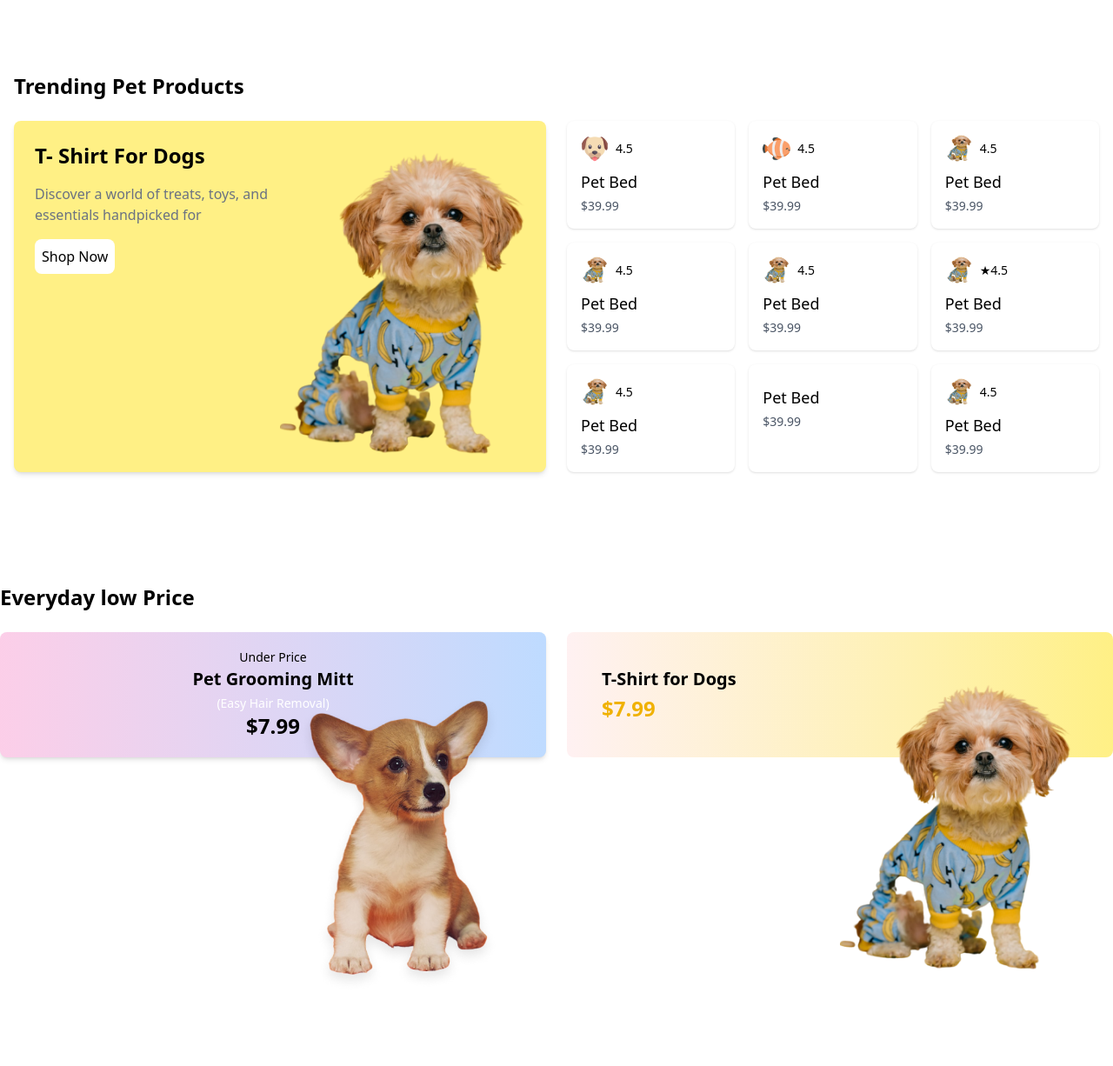
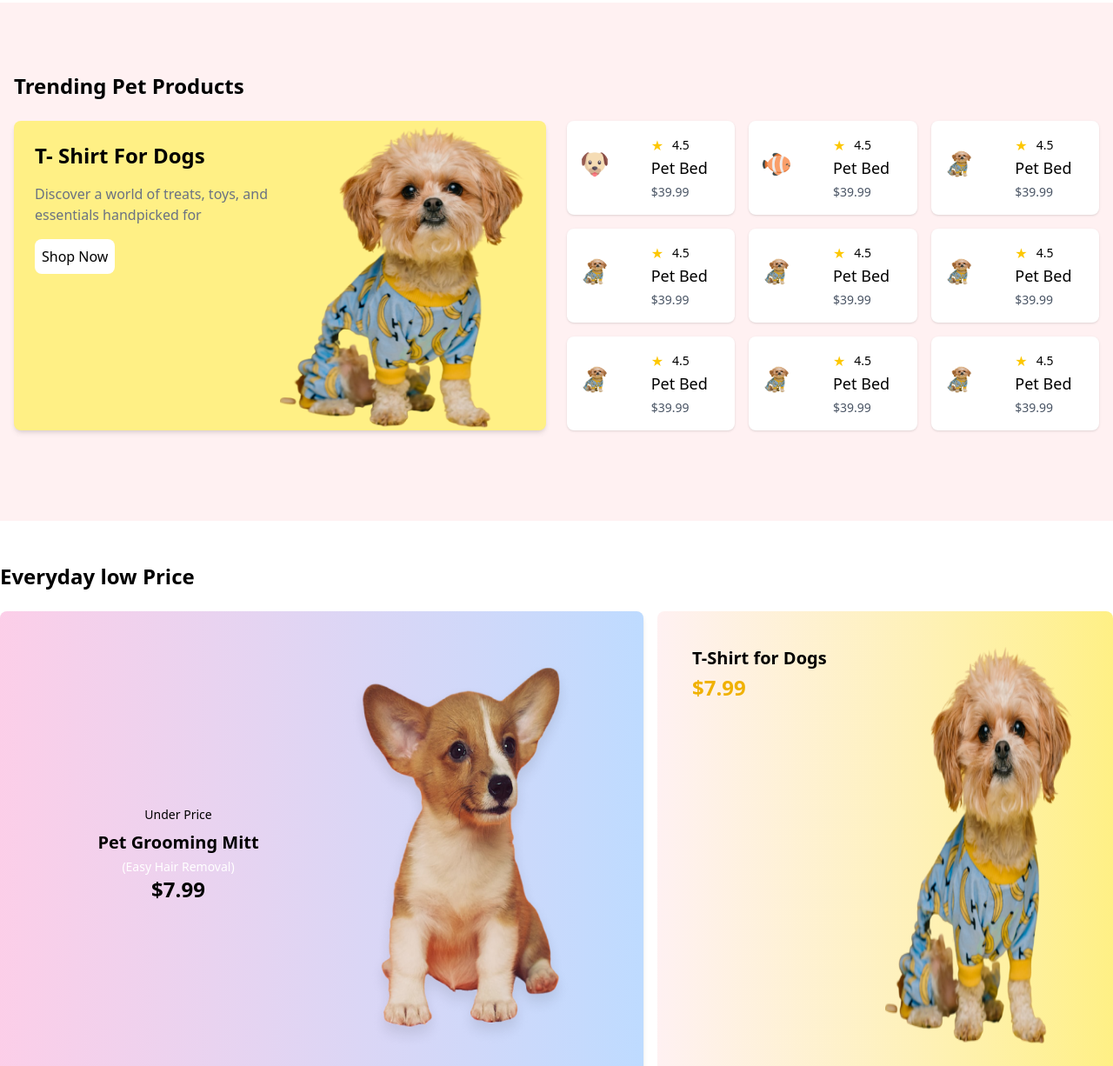
Before and after one commit to zubaerh/ph-assignment3, a plain HTML site: page index.html in a window 1280 px wide. Shown: the part 906-2132 px from the top of the page at 87% size. Before the commit the page ends 2059 px from the top, so only its background shows below. Drawn offline with nearby package versions, Linux system fonts and the light colour scheme.

Commit message:
footer done

```diff
--- a/index.html
+++ b/index.html
@@ -34,28 +34,34 @@
                 </div>
             </nav>
         </header>
-        <!-- <section class="bg-white py-20 relative">
-            <div class="container mx-auto text-left relative z-10">
-                <div class="w-1/2">
-                <h1 class="text-5xl font-bold mb-4">Pamper Your Pet, Because They Deserve the Bes</h1>
-                <p class="text-base text-gray-500 mb-8">Discover a world of treats, toys, and essentials handpicked for your furry friends. Shop now and make tails wag with joy!</p>
-                <button class="bg-yellow-400 text-white py-3 px-6 rounded-lg font-bold hover:bg-yellow-500">Find a pet</button>
-                </div>
-            </div>
-            <img src="c1-assets/cat-big.png" alt="Cat big" class="absolute inset-y-1 right-0 w-full object-cover">
-        </section> -->
-        <section class="bg-white py-10 relative">
+        <section class="bg-white py-10 relative animate-bounce">
             <div class="container mx-auto text-left relative z-10 flex flex-col sm:flex-row items-center">
                 <div class="w-full sm:w-1/2 mb-8 sm:mb-0">
                     <h1 class="text-5xl font-bold mb-4">Pamper Your Pet, Because They Deserve the Best</h1>
                     <p class="text-base text-gray-500 mb-8">Discover a world of treats, toys, and essentials handpicked for your furry friends. Shop now and make tails wag with joy!</p>
                     <button class="bg-yellow-400 text-black-500 py-3 px-6 rounded-lg hover:bg-yellow-500">Find a pet</button>
                 </div>
-                <div class="w-full sm:w-1/2">
+
+                <div class="w-full sm:w-1/2 opacity-0 animate-fadeIn">
                     <img src="c1-assets/cat-big.png" alt="Cat big" class="items-center object-cover sm:object-contain">
                 </div>
             </div>
         </section>
+
+        <style>
+            @keyframes fadeIn {
+                0% {
+                    opacity: 0;
+                }
+                100% {
+                    opacity: 1;
+                }
+            }
+            .animate-fadeIn {
+                animation: fadeIn 2s ease-out forwards;
+            }
+        </style>
+
         <section class="container mx-auto py-20 px-4">
             <h2 class="text-2xl font-bold mb-6">Browse By Categories</h2>
             <div class="grid grid-cols-2 sm:grid-cols-2 md:grid-cols-3 lg:grid-cols-6 gap-6">
@@ -110,129 +116,284 @@
 
             </div>
         </section>
-
-        <section class="container mx-auto py-20 px-4">
+      <section class="bg-rose-50 container mx-auto py-20 px-4">
         <h2 class="text-2xl font-bold mb-6">Trending Pet Products</h2>
         <div class="w-full grid grid-cols-1 md:grid-cols-2 gap-6">
           <section class="bg-yellow-200 rounded-lg shadow-md p-4">
             <div class="container text-left relative">
               <div class="w-1/2 p-2">
                 <h1 class="text-2xl font-bold mb-4">T- Shirt For Dogs</h1>
-                            <p class="text-base text-gray-500 mb-4">Discover a world of treats, toys, and essentials handpicked for</p>
-                            <button class="bg-white text-black-500 py-2 px-2 rounded-lg hover:bg-yellow-500">Shop Now</button>
+                <p class="text-base text-gray-500 mb-4">
+                  Discover a world of treats, toys, and essentials handpicked for
+                </p>
+                <button
+                  class="bg-white text-black-500 py-2 px-2 rounded-lg hover:bg-yellow-500"
+                >
+                  Shop Now
+                </button>
               </div>
-                        <img src="c1-assets/cute-pet-mid.png" alt="dog mid" class="absolute right-0 w-1/2 top-[20px]">
+              <img
+                src="c1-assets/cute-pet-mid.png"
+                alt="dog mid"
+                class="absolute right-0 w-1/2 top-[-10px]"
+              />
             </div>
           </section>
 
-                <div class="grid grid-cols-1 sm:grid-cols-2 md:grid-cols-3 gap-4">
-
-                    <div class="bg-white rounded-lg shadow p-4 flex flex-col">
-                      <div class="flex items-center mb-2">
-                        <img src="c1-assets/dog-cartoon.png" alt="Dog Icon" class="w-8 h-8 rounded-full mr-2">
-                        <span class="text-sm font-medium">4.5</span>
+          <div class="grid grid-cols-2 sm:grid-cols-2 md:grid-cols-3 gap-4">
+            <div class="bg-white rounded-lg shadow p-4 grid grid-cols-2 ">
+              <div class="flex  items-center mb-2">
+                <img
+                  src="c1-assets/dog-cartoon.png"
+                  alt="Dog Icon"
+                  class="w-8 h-8 rounded-full mr-2"
+                />
               </div>
-                      <h3 class="text-lg font-medium mb-1">Pet Bed</h3>
-                      <span class="text-gray-600 text-sm">$39.99</span>
+              <div>
+                <div class="flex items-center  gap-[10px]">
+                  <span class="text-yellow-400">★</span>
+                  <p class="text-sm font-medium">4.5</p>
                 </div>
 
-                    <div class="bg-white rounded-lg shadow p-4 flex flex-col">
-                      <div class="flex items-center mb-2">
-                        <img src="c1-assets/fish-cartoon.png" alt="Fish Icon" class="w-8 h-8 rounded-full mr-2">
-                        <span class="text-sm font-medium">4.5</span>
+                <h3 class="text-lg font-medium mb-1">Pet Bed</h3>
+                <p class="text-gray-600 text-sm">$39.99</p>
               </div>
-                      <h3 class="text-lg font-medium mb-1">Pet Bed</h3>
-                      <span class="text-gray-600 text-sm">$39.99</span>
             </div>
 
-                    <div class="bg-white rounded-lg shadow p-4 flex flex-col">
+            <div class="bg-white rounded-lg shadow grid p-4 grid-cols-2">
               <div class="flex items-center mb-2">
-                        <img src="c1-assets/cute-pet-mid.png" alt="Bird Icon" class="w-8 h-8 rounded-full mr-2">
-                        <span class="text-sm font-medium">4.5</span>
+                <img
+                  src="c1-assets/fish-cartoon.png"
+                  alt="Fish Icon"
+                  class="w-8 h-8 rounded-full mr-2"
+                />
               </div>
-                      <h3 class="text-lg font-medium mb-1">Pet Bed</h3>
-                      <span class="text-gray-600 text-sm">$39.99</span>
+              <div>
+                <div class="flex items-center  gap-[10px]">
+                  <span class="text-yellow-400">★</span>
+                  <p class="text-sm font-medium">4.5</p>
                 </div>
 
-                      <div class="bg-white rounded-lg shadow p-4 flex flex-col">
-                      <div class="flex items-center mb-2">
-                        <img src="c1-assets/cute-pet-mid.png" alt="Rabbit Icon" class="w-8 h-8 rounded-full mr-2">
-                        <span class="text-sm font-medium">4.5</span>
+                <h3 class="text-lg font-medium mb-1">Pet Bed</h3>
+                <p class="text-gray-600 text-sm">$39.99</p>
               </div>
-                      <h3 class="text-lg font-medium mb-1">Pet Bed</h3>
-                      <span class="text-gray-600 text-sm">$39.99</span>
             </div>
 
-                    <div class="bg-white rounded-lg shadow p-4 flex flex-col">
+            <div class="bg-white rounded-lg shadow p-4 grid grid-cols-2">
               <div class="flex items-center mb-2">
-                        <img src="c1-assets/cute-pet-mid.png" alt="Bird Icon" class="w-8 h-8 rounded-full mr-2">
-                        <span class="text-sm font-medium">4.5</span>
+                <img
+                  src="c1-assets/cute-pet-mid.png"
+                  alt="Bird Icon"
+                  class="w-8 h-8 rounded-full mr-2"
+                />
               </div>
-                      <h3 class="text-lg font-medium mb-1">Pet Bed</h3>
-                      <span class="text-gray-600 text-sm">$39.99</span>
+              <div>
+                <div class="flex items-center  gap-[10px]">
+                  <span class="text-yellow-400">★</span>
+                  <p class="text-sm font-medium">4.5</p>
                 </div>
 
-                    <div class="bg-white rounded-lg shadow p-4 flex flex-col">
-                      <div class="flex items-center mb-2">
-                        <img src="c1-assets/cute-pet-mid.png" alt="Bird Icon" class="w-8 h-8 rounded-full mr-2">
-                        <span class="text-sm font-medium">★4.5</span> </div>
                 <h3 class="text-lg font-medium mb-1">Pet Bed</h3>
-                      <span class="text-gray-600 text-sm">$39.99</span>
+                <p class="text-gray-600 text-sm">$39.99</p>
+              </div>
             </div>
 
-                      <div class="bg-white rounded-lg shadow p-4 flex flex-col">
+            <div class="bg-white rounded-lg shadow p-4  grid grid-cols-2">
               <div class="flex items-center mb-2">
-                        <img src="c1-assets/cute-pet-mid.png" alt="Fish Icon" class="w-8 h-8 rounded-full mr-2">
-                        <span class="text-sm font-medium">4.5</span>
+                <img
+                  src="c1-assets/cute-pet-mid.png"
+                  alt="Rabbit Icon"
+                  class="w-8 h-8 rounded-full mr-2"
+                />
               </div>
-                      <h3 class="text-lg font-medium mb-1">Pet Bed</h3>
-                      <span class="text-gray-600 text-sm">$39.99</span>
+              <div>
+                <div class="flex items-center  gap-[10px]">
+                  <span class="text-yellow-400">★</span>
+                  <p class="text-sm font-medium">4.5</p>
                 </div>
 
-                    <div class="bg-white rounded-lg shadow p-4 flex flex-col">
-                      <div class="flex items-center mb-2">
+                <h3 class="text-lg font-medium mb-1">Pet Bed</h3>
+                <p class="text-gray-600 text-sm">$39.99</p>
               </div>
-                      <h3 class="text-lg font-medium mb-1">Pet Bed</h3>
-                      <span class="text-gray-600 text-sm">$39.99</span>
             </div>
 
-                    <div class="bg-white rounded-lg shadow p-4 flex flex-col">
+            <div class="bg-white rounded-lg shadow p-4 grid grid-cols-2">
               <div class="flex items-center mb-2">
-                        <img src="c1-assets/cute-pet-mid.png" alt="Rabbit Icon" class="w-8 h-8 rounded-full mr-2">
-                        <span class="text-sm font-medium">4.5</span>
+                <img
+                  src="c1-assets/cute-pet-mid.png"
+                  alt="Bird Icon"
+                  class="w-8 h-8 rounded-full mr-2"
+                />
               </div>
-                      <h3 class="text-lg font-medium mb-1">Pet Bed</h3>
-                      <span class="text-gray-600 text-sm">$39.99</span>
+              <div>
+                <div class="flex items-center  gap-[10px]">
+                  <span class="text-yellow-400">★</span>
+                  <p class="text-sm font-medium">4.5</p>
                 </div>
 
+                <h3 class="text-lg font-medium mb-1">Pet Bed</h3>
+                <p class="text-gray-600 text-sm">$39.99</p>
+              </div>
+            </div>
+
+            <div class="bg-white rounded-lg shadow p-4 grid grid-cols-2">
+              <div class="flex items-center mb-2">
+                <img
+                  src="c1-assets/cute-pet-mid.png"
+                  alt="Bird Icon"
+                  class="w-8 h-8 rounded-full mr-2"
+                />
+              </div>
+              <div>
+                <div class="flex items-center  gap-[10px]">
+                  <span class="text-yellow-400">★</span>
+                  <p class="text-sm font-medium">4.5</p>
+                </div>
+
+                <h3 class="text-lg font-medium mb-1">Pet Bed</h3>
+                <p class="text-gray-600 text-sm">$39.99</p>
+              </div>
+            </div>
+
+            <div class="bg-white rounded-lg shadow p-4 grid grid-cols-2">
+              <div class="flex items-center mb-2">
+                <img
+                  src="c1-assets/cute-pet-mid.png"
+                  alt="Fish Icon"
+                  class="w-8 h-8 rounded-full mr-2"
+                />
+              </div>
+              <div>
+                <div class="flex items-center  gap-[10px]">
+                  <span class="text-yellow-400">★</span>
+                  <p class="text-sm font-medium">4.5</p>
+                </div>
+
+                <h3 class="text-lg font-medium mb-1">Pet Bed</h3>
+                <p class="text-gray-600 text-sm">$39.99</p>
+              </div>
+            </div>
+
+            <div class="bg-white rounded-lg shadow p-4 grid grid-cols-2">
+              <div class="flex items-center mb-2">
+                <img
+                  src="c1-assets/cute-pet-mid.png"
+                  alt="Rabbit Icon"
+                  class="w-8 h-8 rounded-full mr-2"
+                />
+              </div>
+              <div>
+                <div class="flex items-center  gap-[10px]">
+                  <span class="text-yellow-400">★</span>
+                  <p class="text-sm font-medium">4.5</p>
+                </div>
+
+                <h3 class="text-lg font-medium mb-1">Pet Bed</h3>
+                <p class="text-gray-600 text-sm">$39.99</p>
+              </div>
+            </div>
+
+            <div class="bg-white rounded-lg shadow p-4 grid grid-cols-2">
+              <div class="flex items-center mb-2">
+                <img
+                  src="c1-assets/cute-pet-mid.png"
+                  alt="Rabbit Icon"
+                  class="w-8 h-8 rounded-full mr-2"
+                />
+              </div>
+              <div>
+                <div class="flex items-center  gap-[10px]">
+                  <span class="text-yellow-400">★</span>
+                  <p class="text-sm font-medium">4.5</p>
+                </div>
+
+                <h3 class="text-lg font-medium mb-1">Pet Bed</h3>
+                <p class="text-gray-600 text-sm">$39.99</p>
+              </div>
+            </div>
           </div>
         </div>
       </section>
 
   <section class="container mx-auto py-12">
     <h2 class="text-2xl font-bold mb-6">Everyday low Price</h2>
-            <div class="w-full grid grid-cols-1 md:grid-cols-2 gap-6">
-                <div class="bg-yellow-200 rounded-lg shadow-md p-4 bg-gradient-to-r from-pink-200 to-blue-200 text-center">
-                    <span class="text-sm font-medium mb-2">Under Price</span>
-                    <div class="container relative">
+    <div class="w-full grid   grid-cols-12 gap-4">
+      <div
+        class="col-span-12 md:col-span-7 bg-yellow-200 rounded-lg shadow-md p-10 bg-gradient-to-r from-pink-200 to-blue-200 text-center"
+      >
+        <div class="container  grid grid-cols-2 items-start md:items-center">
           <div>
+            <p class="text-sm font-medium mb-2 hidden md:block">
+              Under Price
+            </p>
             <h3 class="text-xl font-bold mb-1">Pet Grooming Mitt</h3>
-                            <p class="text-sm text-white">(Easy Hair Removal)</p>
+            <p class="text-sm text-white  hidden md:block">
+              (Easy Hair Removal)
+            </p>
             <p class="text-2xl font-bold">$7.99</p>
           </div>
-                        <img src="c1-assets/cute-dog-mid.png" alt="dog mid" class="absolute right-0 w-1/2 top-[20px]">
+          <img
+            src="c1-assets/cute-dog-mid.png"
+            alt="dog mid"
+            class="h-[480px] "
+          />
         </div>
       </div>
-                <div class="bg-gradient-to-r from-rose-50 to-yellow-200 p-10 text-black rounded-lg">
-                    <div class="container relative">
+
+      <div
+        class="col-span-12 md:col-span-5 bg-gradient-to-r from-rose-50 to-yellow-200 p-10 text-black rounded-lg "
+      >
+        <div class="container grid grid-cols-2 items-start">
           <div>
             <h3 class="text-xl font-bold mb-1">T-Shirt for Dogs</h3>
             <p class="text-2xl font-bold text-yellow-500">$7.99</p>
           </div>
-                        <img src="c1-assets/cute-pet-mid.png" alt="dog mid" class="absolute right-0 w-1/2 top-[20px]">
+          <img
+            src="c1-assets/cute-pet-mid.png"
+            alt="dog mid"
+            class="h-[480px]  "
+          />
         </div>
       </div>
     </div>
     </section>
+
+
+        <footer class="bg-yellow-200 py-8">
+            <div class="container mx-auto flex flex-col md:flex-row justify-between items-start space-y-6 md:space-y-0">
+                <div class="w-full md:w-1/4 text-left">
+                    <div class="flex items-center mb-2">
+                        <img src="c1-assets/logo-footer.png" alt="Paw Icon" class="w-8 h-8 mr-2">
+                        <span class="text-lg font-bold">Browse4Pets</span>
+                    </div>
+                    <p class="text-sm text-gray-600">Discover a world of treats, toys, and essentials handpicked for your furry friends.</p>
+                </div>
+                <div class="w-full md:w-1/4 text-left">
+                    <ul class="text-black-700">
+                        <li class="mb-2"><a href="#" class="hover:underline">Find a pet</a></li>
+                        <li class="mb-2"><a href="#" class="hover:underline">Breeds</a></li>
+                        <li><a href="#" class="hover:underline">Contact us</a></li>
+                    </ul>
+                </div>
+                <div class="w-full md:w-1/4 text-left">
+                    <h4 class="text-lg font-medium mb-2">Follow Us</h4>
+                    <div class="flex space-x-4">
+                        <a href="#" class="text-gray-600 hover:text-gray-900 text-xl">
+                            <i class="fa-brands fa-facebook"></i>
+                        </a>
+                        <a href="#" class="text-gray-600 hover:text-gray-900 text-xl">
+                            <i class="fa-brands fa-instagram"></i>
+                        </a>
+                        <a href="#" class="text-gray-600 hover:text-gray-900 text-xl">
+                            <i class="fa-brands fa-linkedin"></i>
+                        </a>
+                        <a href="#" class="text-gray-600 hover:text-gray-900 text-xl">
+                            <i class="fa-brands fa-youtube"></i>
+                        </a>
+                    </div>
+                </div>
+
+            </div>
+        </footer>
 </body>
 </html>
```
Lines whose indentation alone changed are shown as unchanged.
